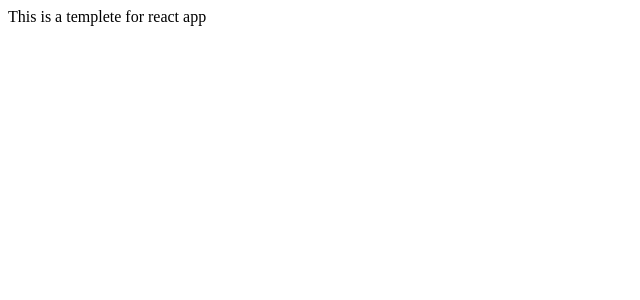
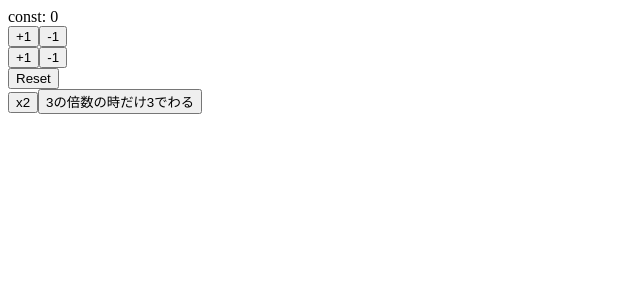
Before and after one commit to r-kwsk/react-hooks-101, a React (Create React App) app: page / in a window 1280 px wide. Shown: the top 300 px of the page, without its empty margins (0-640 px from the left). Built offline with nearby package versions, Linux system fonts and the light colour scheme.

Commit message:
my first react hook with useState

```diff
--- a/src/App.js
+++ b/src/App.js
@@ -1,10 +1,53 @@
-import React from 'react';
+import React, { useState } from 'react';
 
 const App = () => {
+  const [count, setCount] = useState(0)
+
+  const increment = () => setCount(count + 1)
+  const decrement = () => setCount(count - 1)
+
+  const increment2 = () => setCount(previousCount => previousCount + 1)
+  const decrement2 = () => setCount(previousCount => previousCount - 1)
+
+  const reset = () => setCount(0)
+  const double = () => setCount(count * 2)
+
+  const divide3 = () => setCount(
+    previousCount => {
+      if (previousCount % 3 === 0) {
+      return previousCount / 3
+      }
+      // 以下のelse文がないとstateがrenderingされない
+      else {
+        return previousCount
+      }
+    }
+  )
+
   return (
-    <div>
-      This is a templete for react app
-    </div>
+    // 空タグは<React.Fragment>と同じ
+    <>
+      <div>const: {count}</div>
+      <div>
+        <button onClick={increment}>+1</button>
+        <button onClick={decrement}>-1</button>
+      </div>
+
+      <div>
+        <button onClick={increment2}>+1</button>
+        <button onClick={decrement2}>-1</button>
+      </div>
+
+      <div>
+        <button onClick={reset}>Reset</button>
+      </div>
+
+      <div>
+        <button onClick={double}>x2</button>
+        <button onClick={divide3}>3の倍数の時だけ3でわる</button>
+      </div>
+
+    </>
   );
 }
 
```
